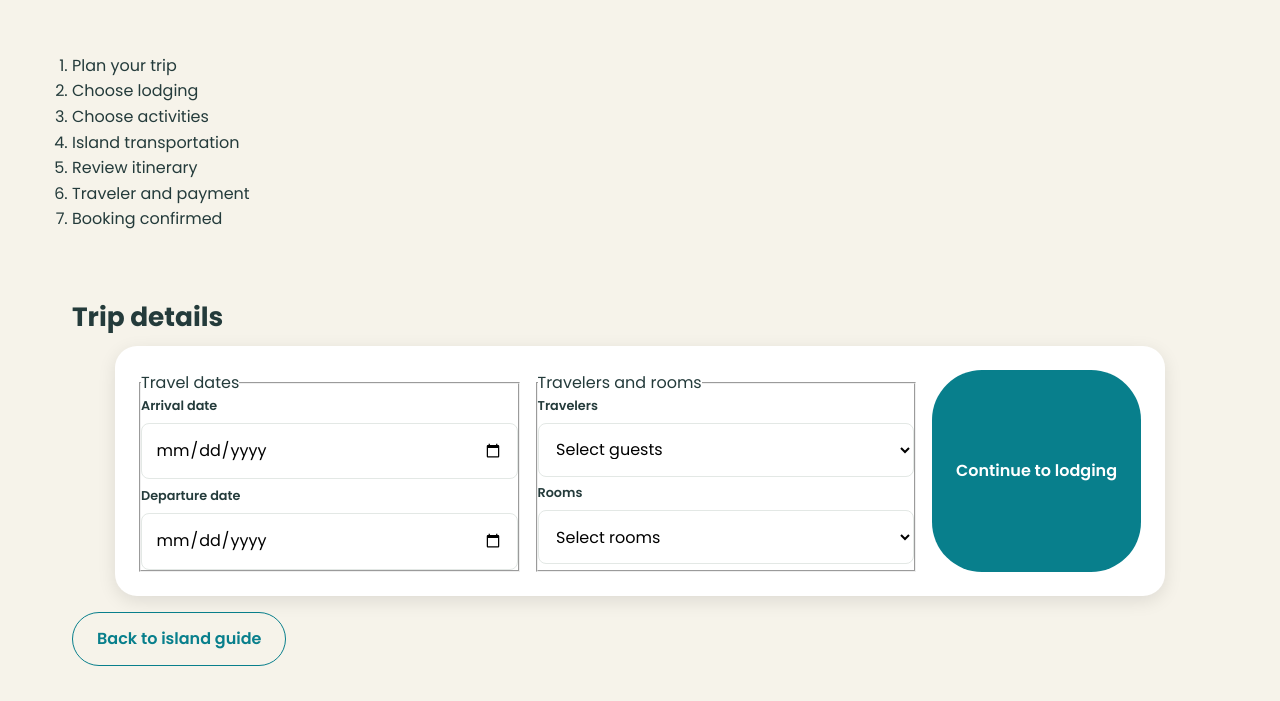
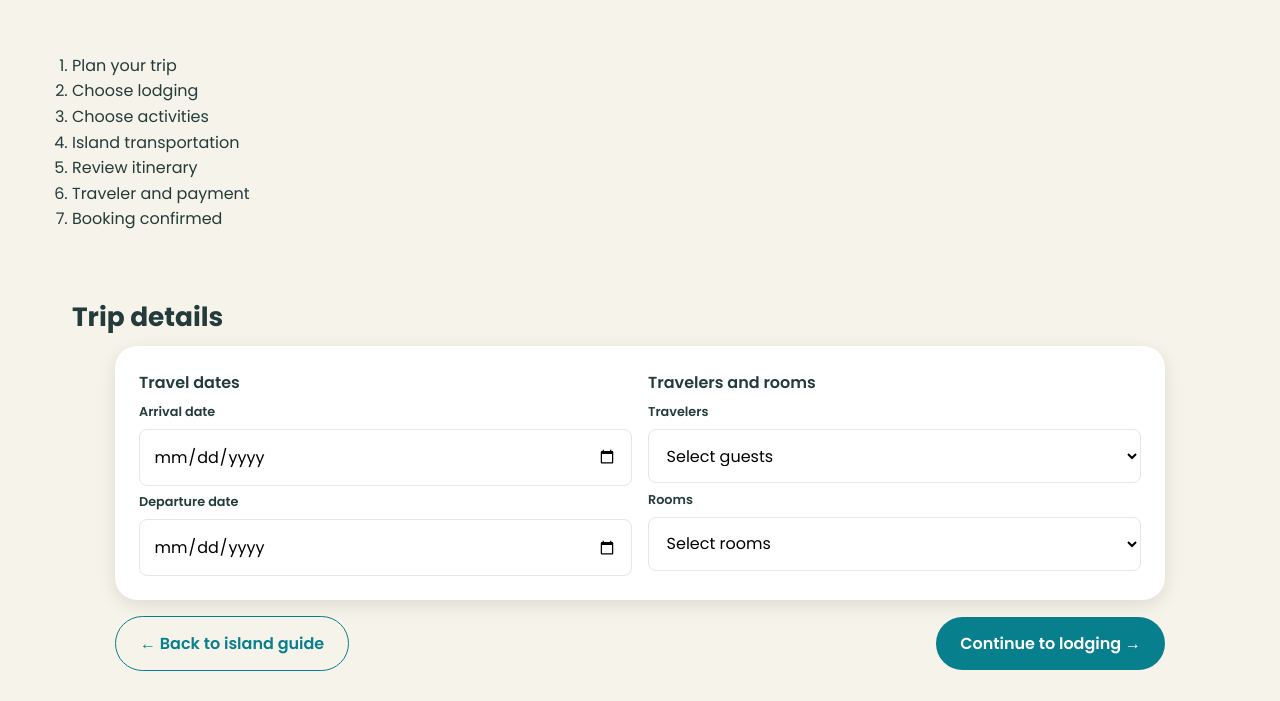
Before and after one commit to clturcotte-dev/clturcotte-dev.github.io, a plain HTML site: page plan-trip.html in a window 1280 px wide. Shown: the part 251-952 px from the top of the page. Drawn offline with Linux system fonts and the light colour scheme.

Commit message:
updated styling to ensure consistency

```diff
--- a/plan-trip.html
+++ b/plan-trip.html
@@ -43,7 +43,7 @@
     </ol>
     <section class="section" aria-labelledby="trip-details-heading">
       <h2 class="section-title" id="trip-details-heading">Trip details</h2>
-      <form class="search-panel" action="choose-lodging.html" method="get">
+      <form id="trip-details-form" class="search-panel" action="choose-lodging.html" method="get">
         <fieldset class="form-group">
           <legend>Travel dates</legend>
           <label for="arrival-date">Arrival date</label>
@@ -58,9 +58,11 @@
           <label for="rooms">Rooms</label>
           <select class="form-control" id="rooms" name="rooms"><option value="">Select rooms</option><option>1</option><option>2</option><option>3</option></select>
         </fieldset>
-        <button class="btn btn-primary" type="submit">Continue to lodging</button>
       </form>
-      <a class="btn btn-outline back-button" >Back to island guide</a>
+      <div class="action-buttons">
+        <a class="btn btn-outline" href="index.html">&larr; Back to island guide</a>
+        <button class="btn btn-primary" type="submit" form="trip-details-form">Continue to lodging &rarr;</button>
+      </div>
     </section>
   </main>
 
--- a/static/css/plan-trip.css
+++ b/static/css/plan-trip.css
@@ -11,6 +11,12 @@
     position: relative;
     z-index: 2;
     top: 2rem;
+}
+
+.search-panel + .action-buttons {
+    position: relative;
+    top: 2rem;
+    margin: 1rem 1rem 0;
 }
 
 .form-group { display: flex; flex-direction: column; gap: .4rem; }
@@ -30,11 +36,6 @@
     box-shadow: 0 0 0 3px rgba(8,127,140,.12);
 }
 
-.back-button {
-    position: relative;
-    top: 3rem;
-}
-
 @media (min-width: 600px) {
     .search-panel { flex-direction: row; flex-wrap: wrap; }
     .search-panel .form-group { flex: 1; min-width: 150px; }
@@ -42,4 +43,5 @@
 
 @media (min-width: 900px) {
     .search-panel { max-width: 1050px; margin: -2rem auto 0; padding: 1.5rem; flex-wrap: nowrap; }
+    .search-panel + .action-buttons { max-width: 1050px; margin: 1rem auto 0; }
 }
--- a/static/css/style.css
+++ b/static/css/style.css
@@ -58,6 +58,24 @@ a { color: inherit; text-decoration: none; }
 
 button, input, select, textarea { font: inherit; }
 button { cursor: pointer; }
+
+form:not(.search-panel) {
+    display: flex;
+    flex-direction: column;
+    gap: 1.25rem;
+}
+
+form fieldset {
+    min-width: 0;
+    margin: 0;
+    padding: 0;
+    border: 0;
+}
+
+form legend {
+    margin-bottom: .4rem;
+    font-weight: 600;
+}
 
 /* Main Layout */
 .container {
@@ -174,6 +192,7 @@ button { cursor: pointer; }
 /* Buttons */
 .btn {
     display: inline-flex;
+    position: relative;
     justify-content: center;
     align-items: center;
     padding: .85rem 1.5rem;
@@ -187,6 +206,21 @@ button { cursor: pointer; }
 .btn-primary:hover { background: var(--primary-dark); }
 .btn-secondary { background: var(--secondary); color: var(--text-primary); }
 .btn-outline { background: transparent; border: 1px solid var(--primary); color: var(--primary); }
+
+form .btn {
+    width: fit-content;
+    align-self: flex-start;
+}
+
+.action-buttons {
+    display: flex;
+    align-items: center;
+    justify-content: space-between;
+    gap: 1rem;
+    flex-wrap: wrap;
+}
+
+.action-buttons .btn-primary { margin-left: auto; }
 
 /* Card metadata */
 .card-meta {
```
Also changed, not shown: choose-activities.html (+4 -2 lines), choose-lodging.html (+4 -3 lines), choose-transportation.html (+4 -3 lines), review-itinerary.html (+4 -2 lines), traveler-payment.html (+4 -2 lines).
